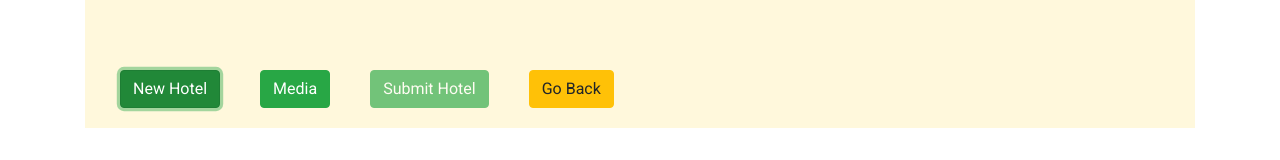
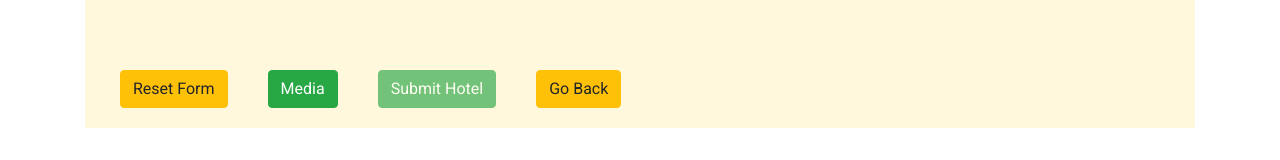
Before and after one commit to artsgard/hotelbookerfrontend, an Angular app: page /hotel-panel in a window 1280 px wide. Both pictures are taken after a click on the button "New Hotel". Shown: the part 573-733 px from the top of the page. Built offline with nearby package versions, Linux system fonts and the light colour scheme; no server answers.

Commit message:
corrections

```diff
--- a/src/app/hotel-panel/hotel-panel.component.html
+++ b/src/app/hotel-panel/hotel-panel.component.html
@@ -162,7 +162,8 @@
     </form>
 
     <div class="button-panel">
-        <button type="button" (click)="onAddNewHotel()" class="btn btn-success">New Hotel</button>
+        <button type="button" *ngIf='!showFormMode' (click)="onAddNewHotel()" class="btn btn-success">New Hotel</button>
+        <button type="button" *ngIf='showFormMode' (click)="onResetForm()" class="btn btn-warning">Reset Form</button>
         <div class="hidden-button-panel" *ngIf='showHiddenButtons && showForm'>
             <button type="button" (click)="onDelete()" class="btn btn-danger">Remove Hotel</button>
         </div>
--- a/src/app/hotel-panel/hotel-panel.component.ts
+++ b/src/app/hotel-panel/hotel-panel.component.ts
@@ -19,6 +19,7 @@ export class HotelPanelComponent implements OnInit {
   public showMediaButton: boolean;
   public showMedia: boolean;
   public showForm: boolean;
+  public showFormMode: boolean;
   public hotels: Hotel[];
   public hotelMedias: HotelMedia[];
   public hotel: Hotel;
@@ -32,6 +33,7 @@ export class HotelPanelComponent implements OnInit {
     this.getHotels();
     this.showHiddenButtons = false;
     this.showMediaButton = false;
+    this.showFormMode = false;
     this.showMedia = false;
     this.showForm = false;
     this.modalService.registerModal("delete-hotel-modal");
@@ -43,6 +45,7 @@ export class HotelPanelComponent implements OnInit {
     this.showHiddenButtons = true;
     this.showMediaButton = false;
     this.showForm = true;
+    this.showFormMode = true;
   }
 
   public onAddNewHotel(): void {
@@ -50,6 +53,15 @@ export class HotelPanelComponent implements OnInit {
     this.showMediaButton = true;
     this.showHiddenButtons = false;
     this.showForm = true;
+    this.showFormMode = true;
+  }
+
+  public onResetForm(): void {
+    this.showMediaButton = false;
+    this.showFormMode = false;
+    this.showMedia = false;
+    this.showForm = false;
+    this.selectedHotel = new Hotel();
   }
 
   public onMedia(): void {
@@ -67,7 +79,7 @@ export class HotelPanelComponent implements OnInit {
         if(flag === undefined) {
           this.hotels.push(hotel);
         }
-
+        this.hotelMedias = hotel.hotelMedias;
         this.selectedHotel = new Hotel();
       });
 
--- a/src/app/media-panel/media-panel.component.ts
+++ b/src/app/media-panel/media-panel.component.ts
@@ -48,7 +48,10 @@ export class MediaPanelComponent implements OnInit {
     if (ind !== -1) {
       this.hotelMedias.splice(ind, 1);
     }
-    this.hotelMedias.push(this.selectedMedia);
+    const flag: any = this.selectedMedia.id
+    if(flag === undefined) {
+      this.hotelMedias.push(this.selectedMedia);
+    }
     this.backToHotel.emit();
   }
 
```
